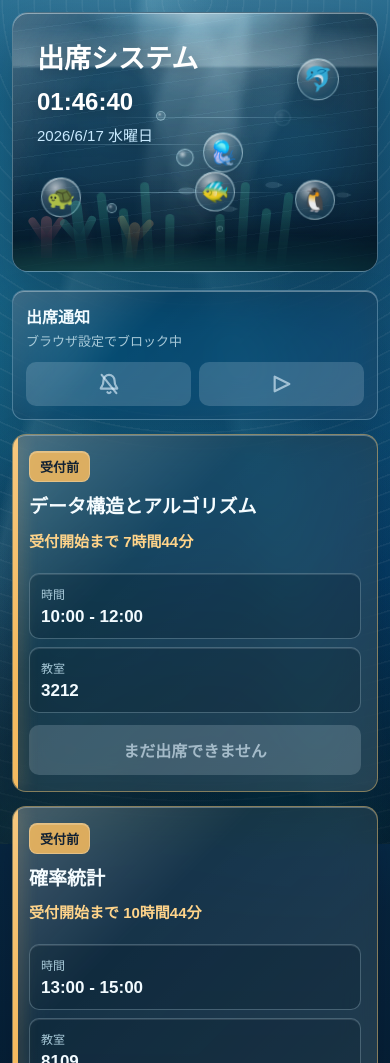
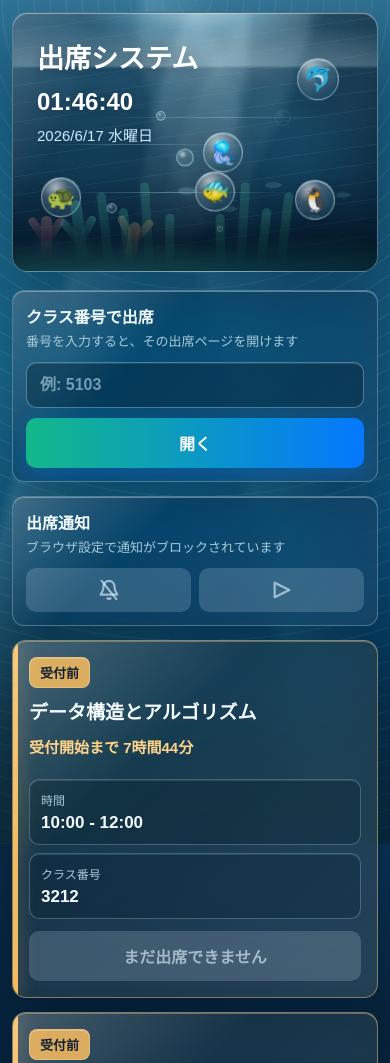
Before and after one commit to Komikomi703/attendance-system, a plain HTML site: page index.html in a window 390 px wide. Shown: the top 1063 px of the page. Drawn offline with Linux system fonts and the light colour scheme.

Commit message:
Refactor notify and manual panel styles and functionality

```diff
--- a/index.html
+++ b/index.html
@@ -355,7 +355,8 @@ h1{
 .sea-friend.turtle{ left:54px; bottom:42px; width:48px; height:48px; font-size:26px; animation-delay:2.3s; }
 .sea-friend.penguin{ right:138px; bottom:38px; width:46px; height:46px; font-size:26px; animation-delay:3s; }
 
-.notify-panel{
+.notify-panel,
+.manual-panel{
     position:relative;
     display:grid;
     grid-template-columns:1fr auto;
@@ -373,7 +374,12 @@ h1{
     backdrop-filter:blur(18px) saturate(140%);
 }
 
+.manual-panel{
+    grid-template-columns:1fr;
+}
+
 .notify-panel::before,
+.manual-panel::before,
 .card::after{
     content:"";
     position:absolute;
@@ -382,13 +388,15 @@ h1{
     pointer-events:none;
 }
 
-.notify-title{
+.notify-title,
+.manual-title{
     position:relative;
     z-index:1;
     font-weight:800;
 }
 
-.notify-status{
+.notify-status,
+.manual-status{
     position:relative;
     z-index:1;
     color:var(--muted);
@@ -401,6 +409,47 @@ h1{
     z-index:1;
     display:flex;
     gap:8px;
+}
+
+.manual-form{
+    position:relative;
+    z-index:1;
+    display:grid;
+    grid-template-columns:minmax(0,1fr) auto;
+    gap:10px;
+}
+
+.manual-form input{
+    width:100%;
+    min-height:46px;
+    border:1px solid rgba(209,239,255,0.36);
+    border-radius:10px;
+    padding:0 13px;
+    color:var(--text);
+    background:rgba(2,22,36,0.32);
+    font:inherit;
+    font-size:16px;
+    font-weight:800;
+    outline:none;
+    box-shadow:inset 0 1px 0 rgba(255,255,255,0.12);
+}
+
+.manual-form input::placeholder{
+    color:rgba(204,232,244,0.56);
+    font-weight:600;
+}
+
+.manual-form input:focus{
+    border-color:rgba(120,202,255,0.86);
+    box-shadow:
+        0 0 0 3px rgba(4,120,255,0.18),
+        inset 0 1px 0 rgba(255,255,255,0.14);
+}
+
+.manual-form button{
+    width:auto;
+    min-width:128px;
+    white-space:nowrap;
 }
 
 .icon-btn{
@@ -691,7 +740,8 @@ button{
     .sea-friend.turtle{ left:28px; bottom:42px; width:40px; height:40px; font-size:23px; }
     .sea-friend.penguin{ right:42px; bottom:42px; width:40px; height:40px; font-size:23px; }
 
-    .notify-panel{
+    .notify-panel,
+    .manual-form{
         grid-template-columns:1fr;
     }
 
@@ -701,6 +751,11 @@ button{
 
     .icon-btn{
         flex:1;
+    }
+
+    .manual-form button{
+        width:100%;
+        min-width:0;
     }
 
     .main-info{ grid-template-columns:1fr; }
@@ -782,6 +837,24 @@ button{
         </section>
     </section>
 
+    <section class="manual-panel" aria-label="クラス番号入力">
+        <div>
+            <div class="manual-title">クラス番号で出席</div>
+            <div id="manualStatus" class="manual-status">番号を入力すると、その出席ページを開けます</div>
+        </div>
+        <form id="manualClassForm" class="manual-form">
+            <input
+                id="classNumberInput"
+                type="text"
+                inputmode="numeric"
+                autocomplete="off"
+                placeholder="例: 5103"
+                aria-label="クラス番号"
+            />
+            <button class="active-btn" type="submit">開く</button>
+        </form>
+    </section>
+
     <section class="notify-panel" aria-label="通知設定">
         <div>
             <div class="notify-title">出席通知</div>
@@ -809,6 +882,7 @@ button{
 <script>
 const baseUrl = "https://attendance.is.it-chiba.ac.jp/attendance/class_room/";
 const notificationKey = "cit-attendance-notified";
+const manualClassNumberKey = "cit-attendance-manual-class-number";
 const notificationLeadMinutes = 30;
 const warningMinutesBeforeStart = 5;
 
@@ -819,7 +893,7 @@ const timetable = {
     ],
     2:[
         { subject:"TCP/IP概論", room:"8102", start:"09:00", end:"11:00" },
-        { subject:"英語理解 3f", room:"5205", start:"11:00", end:"13:00" },
+        { subject:"英語読解 3f", room:"5205", start:"11:00", end:"13:00" },
         { subject:"微分方程式", room:"8206", start:"14:00", end:"16:00" }
     ],
     3:[
@@ -842,6 +916,9 @@ const notifyButton = document.getElementById("notifyButton");
 const testNotifyButton = document.getElementById("testNotifyButton");
 const notifyStatus = document.getElementById("notifyStatus");
 const notifySlash = document.getElementById("notifySlash");
+const manualClassForm = document.getElementById("manualClassForm");
+const classNumberInput = document.getElementById("classNumberInput");
+const manualStatus = document.getElementById("manualStatus");
 
 function updateClock(){
     const now = new Date();
@@ -879,6 +956,48 @@ function minutesText(minutes){
     }
 
     return h + "時間" + m + "分";
+}
+
+function normalizeClassNumber(value){
+    return value.trim().replace(/\s+/g,"");
+}
+
+function getAttendanceUrlByNumber(classNumber){
+    return baseUrl + encodeURIComponent(classNumber);
+}
+
+function openAttendanceByNumber(classNumber){
+    window.open(getAttendanceUrlByNumber(classNumber),"_blank");
+}
+
+function saveManualClassNumber(classNumber){
+    localStorage.setItem(manualClassNumberKey,classNumber);
+}
+
+function loadManualClassNumber(){
+    const saved = localStorage.getItem(manualClassNumberKey);
+
+    if(saved){
+        classNumberInput.value = saved;
+        manualStatus.textContent = "前回の番号 " + saved + " を入力済みです";
+    }
+}
+
+function handleManualClassSubmit(event){
+    event.preventDefault();
+
+    const classNumber = normalizeClassNumber(classNumberInput.value);
+
+    if(!classNumber){
+        manualStatus.textContent = "クラス番号を入力してください";
+        classNumberInput.focus();
+        return;
+    }
+
+    classNumberInput.value = classNumber;
+    saveManualClassNumber(classNumber);
+    manualStatus.textContent = "クラス番号 " + classNumber + " のページを開きます";
+    openAttendanceByNumber(classNumber);
 }
 
 function getClassState(cls,currentMinutes){
@@ -964,7 +1083,7 @@ function areNotificationsOn(){
 }
 
 function getAttendanceUrl(cls){
-    return baseUrl + encodeURIComponent(cls.room);
+    return getAttendanceUrlByNumber(cls.room);
 }
 
 function showNotification(title,body,cls,tag){
@@ -988,13 +1107,15 @@ function showNotification(title,body,cls,tag){
 
 function updateNotificationUi(){
     if(!canUseNotifications()){
-        notifyStatus.textContent = "このブラウザは通知に未対応です";
+        notifyStatus.textContent = "このブラウザは通知に対応していません";
         notifyButton.className = "icon-btn disabled-btn";
         notifyButton.disabled = true;
         testNotifyButton.disabled = true;
         testNotifyButton.className = "icon-btn disabled-btn";
         return;
     }
+
+    notifyButton.disabled = false;
 
     if(Notification.permission === "granted"){
         notifyStatus.textContent = "オン・受付開始時と5分前に通知";
@@ -1008,10 +1129,11 @@ function updateNotificationUi(){
     }
 
     if(Notification.permission === "denied"){
-        notifyStatus.textContent = "ブラウザ設定でブロック中";
+        notifyStatus.textContent = "ブラウザ設定で通知がブロックされています";
         notifyButton.title = "通知ブロック中";
         notifyButton.setAttribute("aria-label","通知ブロック中");
         notifyButton.className = "icon-btn disabled-btn";
+        notifyButton.disabled = true;
         notifySlash.style.display = "";
         testNotifyButton.disabled = true;
         testNotifyButton.className = "icon-btn disabled-btn";
@@ -1022,7 +1144,6 @@ function updateNotificationUi(){
     notifyButton.title = "通知をオン";
     notifyButton.setAttribute("aria-label","通知をオン");
     notifyButton.className = "icon-btn ready-btn";
-    notifyButton.disabled = false;
     notifySlash.style.display = "";
     testNotifyButton.disabled = true;
     testNotifyButton.className = "icon-btn disabled-btn";
@@ -1044,7 +1165,6 @@ async function requestNotifications(){
 
 function buildNotificationItems(cls,currentMinutes,todayKey){
     const start = timeToMinutes(cls.start);
-    const end = timeToMinutes(cls.end);
     const openTime = start - notificationLeadMinutes;
     const warningTime = start - warningMinutesBeforeStart;
     const classKey = `${todayKey}-${cls.room}-${cls.start}`;
@@ -1054,7 +1174,7 @@ function buildNotificationItems(cls,currentMinutes,todayKey){
         items.push({
             key:`${classKey}-open`,
             title:"出席受付が始まりました",
-            body:`${cls.subject} / ${cls.room}教室 / ${cls.start}開始`
+            body:`${cls.subject} / ${cls.room} / ${cls.start}開始`
         });
     }
 
@@ -1102,7 +1222,7 @@ function renderSchedule(){
     container.innerHTML = "";
 
     if(!todayClasses){
-        container.innerHTML = "<div class='card empty'>今日は授業なし</div>";
+        container.innerHTML = "<div class='card empty'>今日は授業がありません</div>";
         return;
     }
 
@@ -1129,7 +1249,7 @@ function renderSchedule(){
                 </div>
 
                 <div class="info-box">
-                    <div class="info-title">教室</div>
+                    <div class="info-title">クラス番号</div>
                     <div class="info-value">${cls.room}</div>
                 </div>
             </div>
@@ -1165,17 +1285,19 @@ function update(){
     checkAttendanceNotifications();
 }
 
+manualClassForm.addEventListener("submit",handleManualClassSubmit);
 notifyButton.addEventListener("click",requestNotifications);
 testNotifyButton.addEventListener("click",() => {
     const cls = {
         subject:"テスト通知",
-        room:"5103",
+        room:normalizeClassNumber(classNumberInput.value) || "5103",
         start:"--:--"
     };
 
     showNotification("出席通知テスト","通知を押すと出席ページを開きます",cls,"cit-attendance-test");
 });
 
+loadManualClassNumber();
 update();
 setInterval(update,1000);
 </script>
```
